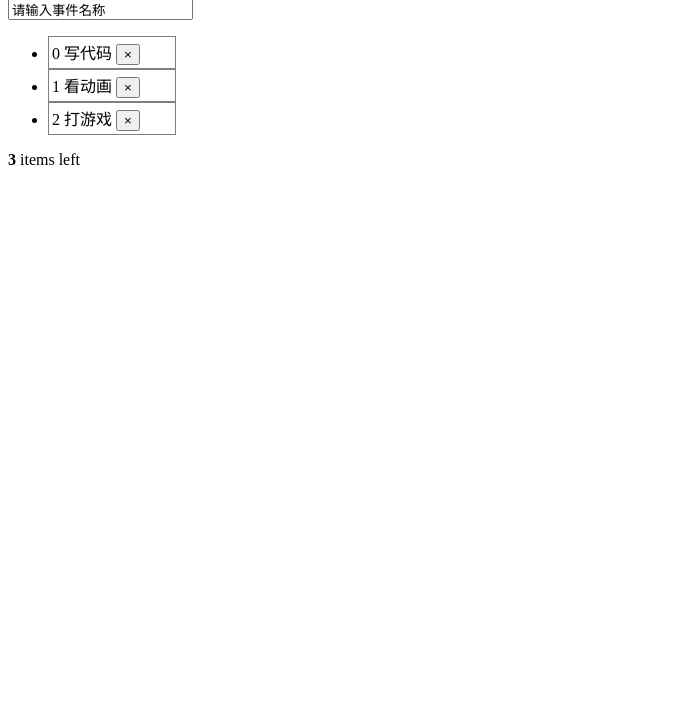
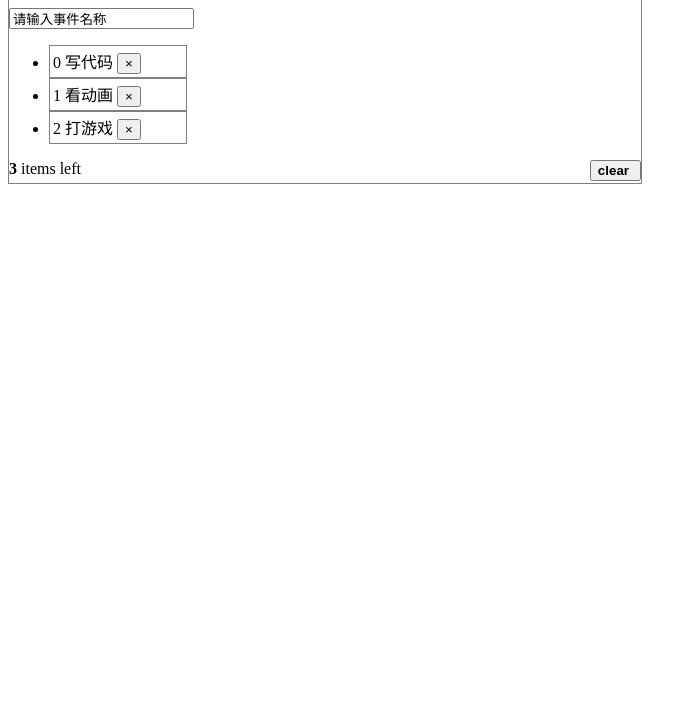
Before and after one commit to hhhejiaman/Vue-notebook, a plain HTML site: page index.html in a window 1280 px wide. Shown: the part 90-800 px from the top of the page, without its empty margins (0-697 px from the left). Drawn offline with nearby package versions, Linux system fonts and the light colour scheme.

Commit message:
[he]clear function finishes

```diff
--- a/index.html
+++ b/index.html
@@ -11,8 +11,19 @@
 <style>
     .hang {
         border: 1px solid gray;
-        width: 120px;
+        width: 130px;
         padding: 3px 3px 3px 3px;
+    }
+
+    #app {
+        border: 1px solid grey;
+        width: 50%;
+        padding-bottom: 5px;
+    }
+
+    .clear {
+        float: right;
+        padding-right: 10px;
     }
 </style>
 
@@ -29,6 +40,7 @@
                 </li>
             </ul>
             <span><strong>{{ arr.length}} </strong>items left</span>
+            <button class="clear" @click="clear"><strong>clear</strong></button>
         </section>
     </div>
     <!-- 开发环境版本，包含了有帮助的命令行警告 -->
@@ -46,6 +58,9 @@
                 },
                 remove: function(index) {
                     this.arr.splice(index, 1)
+                },
+                clear: function() {
+                    this.arr = []
                 }
             }
         })
```
